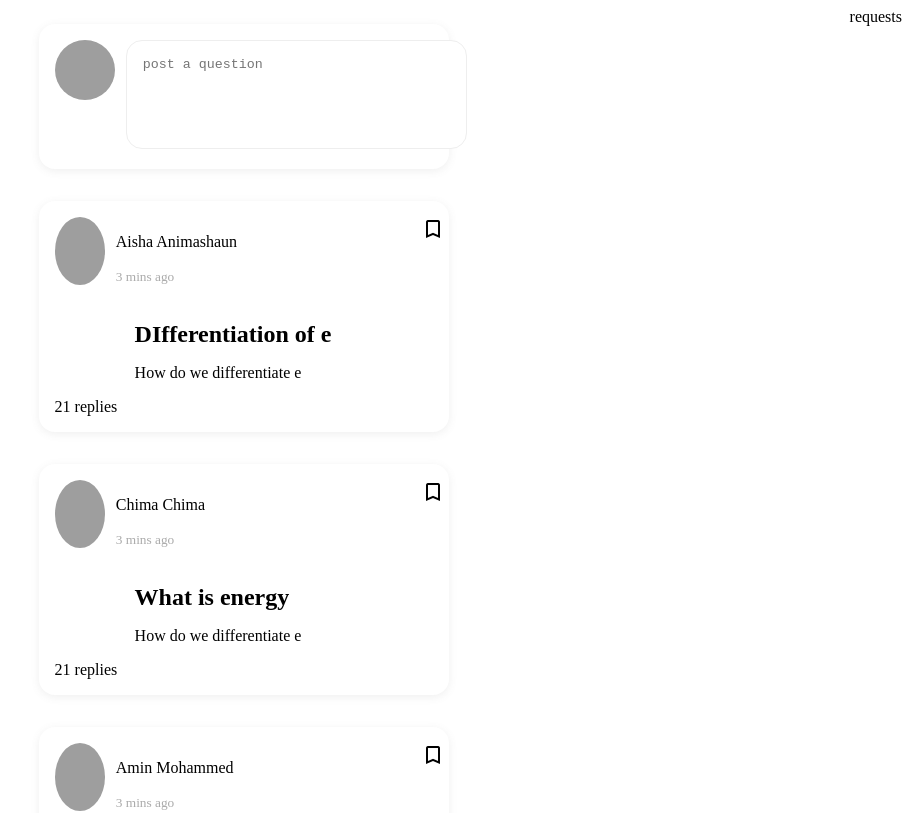
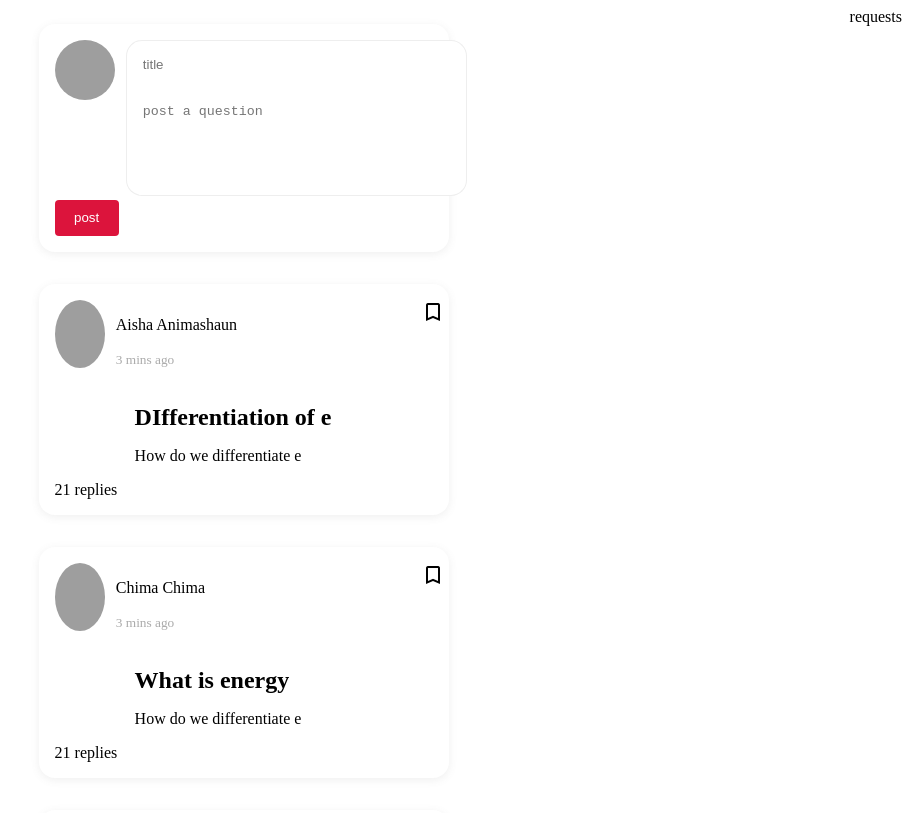
Before and after one commit to faddal-turntabl/eduflow-frontend, an Angular app: page /feed in a window 1280 px wide. Shown: the top 813 px of the page, without its empty margins (370-1280 px from the left). Built offline with nearby package versions, Linux system fonts and the light colour scheme; grey boxes are pictures that could not be loaded.

Commit message:
post field done

```diff
--- a/src/app/app.module.ts
+++ b/src/app/app.module.ts
@@ -3,6 +3,7 @@ import { BrowserModule } from '@angular/platform-browser';
 import {MatButtonModule} from '@angular/material/button';
 import { MatIconModule } from '@angular/material/icon';
 import { MatFormFieldModule } from '@angular/material/form-field';
+import { FormsModule } from '@angular/forms';
 
 import { AppComponent } from './app.component';
 import { HomepageComponent } from './screens/main/homepage/homepage.component';
@@ -34,7 +35,8 @@ const routes: Routes = [
     BrowserAnimationsModule,
     MatButtonModule,
     MatIconModule,
-    MatFormFieldModule
+    MatFormFieldModule,
+    FormsModule
   ],
   providers: [],
   bootstrap: [AppComponent],
--- a/src/app/screens/feed/feed.component.css
+++ b/src/app/screens/feed/feed.component.css
@@ -16,6 +16,10 @@ section{
 .post-field{
     padding: 1rem;
 }
+
+/* .post-field button{
+
+} */
 
 /* .post-field:focus-within{
     position: absolute;
@@ -43,6 +47,20 @@ section{
     outline: none;
     resize: none;
     width: 100%;
+    border-top-left-radius: 0;
+    border-top-right-radius: 0;
+    border-top: none;
+}
+
+.post-field input[type=text]{
+    border: 0.1rem solid #eee;
+    outline: none;
+    border-radius: 1rem;
+    padding: 1rem;
+    border-bottom-left-radius: 0;
+    border-bottom: none;
+    width: 100%;
+    border-bottom-right-radius: 0;
 }
 
 
@@ -51,6 +69,19 @@ section{
 
 .posts{
     padding: 1rem;
+}
+
+.posts .post{
+    animation: fade-In 1s linear;
+}
+
+@keyframes fade-In {
+    from{
+        opacity: 0.1;
+    }
+    to{
+        opacity: 1;
+    }
 }
 
 .post{
--- a/src/app/screens/feed/feed.component.html
+++ b/src/app/screens/feed/feed.component.html
@@ -7,17 +7,24 @@
     <!-- all feeeds -->
     <section class="feed">
         <div class="post-field">
-            <div class="post">
+            <form class="post" (submit)="postQuestion($event)">
                 <div class="post-owner">
                     <div>
                         <img src="https://picsum.photos/60" alt="">
                     </div>
                     <div>
-                        <textarea name="" id="" cols="75" rows="5" placeholder="post a question"></textarea>
+                        <input type="text" placeholder="title" name="questionTitle" ngModel="question-title" [(ngModel)]="questionTitle">
+                        <textarea name="" id="" cols="75" rows="5" placeholder="post a question" name="questionContent" ngModel="todo-input" [(ngModel)]="questionContent"></textarea>
                     </div>
                     <div></div>
                 </div>
-            </div>
+                <div>
+
+                    <button type="submit" mat-button color="accent" style="background-color: crimson; color: white">
+                        post
+                    </button>
+                </div>
+            </form>
         </div>
         <!-- posts -->
         <div class="posts" *ngFor="let question of questions; let i = index">
--- a/src/app/screens/feed/feed.component.ts
+++ b/src/app/screens/feed/feed.component.ts
@@ -10,10 +10,33 @@ import questions from './dummy_feed';
 export class FeedComponent implements OnInit {
   questions!: Question[];
 
+  questionTitle = ""
+  questionContent = ""
+
   constructor() { }
 
   ngOnInit(): void {
     this.questions = [...questions]
   }
 
+  postQuestion(e:any){
+    e.preventDefault();
+
+    if(!this.questionContent.trim() || !this.questionTitle.trim()){
+      alert("please enter all post fields");
+      return;
+    }
+
+    this.questions = [ {
+      question_id: 1,
+      user_id: 4,
+      user: "Me",
+      catergory_id: 3,
+      title: this.questionTitle,
+      question: this.questionContent,
+      created_at: "21/05/2023"
+    }
+    ,...this.questions]
+  }
+
 }
```
